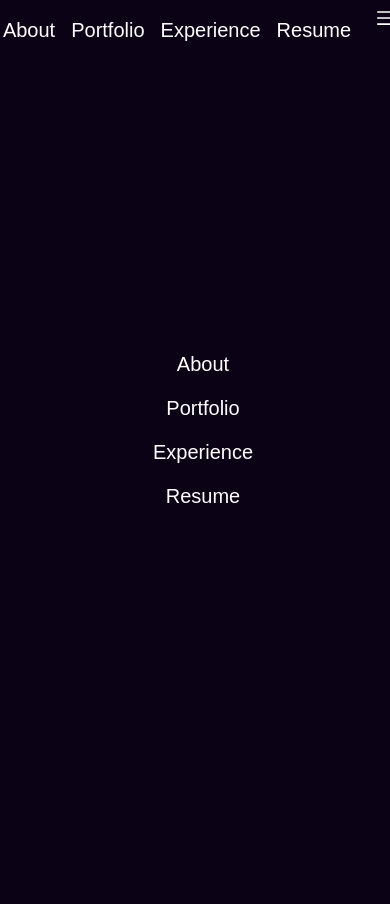
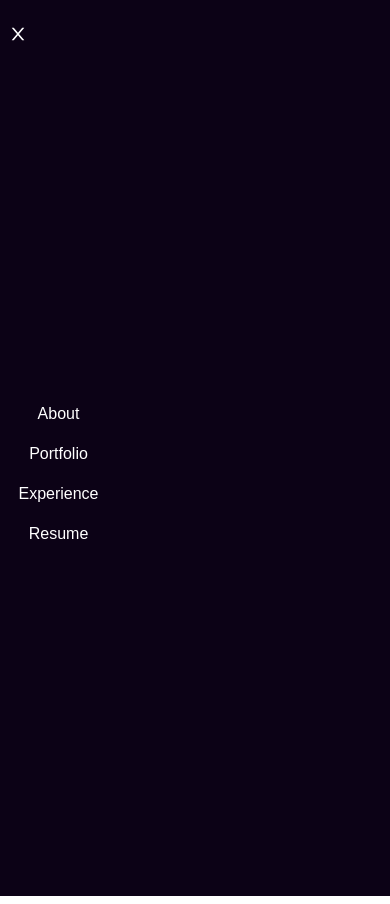
Before and after one commit to zackzellto/dev_portfolio_v1, a Next.js app: page / in a window 390 px wide. Built offline with nearby package versions, Linux system fonts and the light colour scheme.

Commit message:
mobile menu collapse works need to position

```diff
--- a/src/components/word-sphere/navbar/Navbar.tsx
+++ b/src/components/word-sphere/navbar/Navbar.tsx
@@ -12,49 +12,43 @@ const Navbar = () => {
 
   return (
     <div>
-        <div className='flex  text-xl text-white space-x-16 scroll-smooth bg-[#0C0216] px-8 py-8 justify-center cursor-pointer'>
-            <ul className='flex '>
+        <div className='flex justify-center items-center text-[22px] text-white bg-[#0C0216] px-8 py-8 cursor-pointer'>
+            <ul className='hidden md:flex '>
             <li className='hover:text-[#8A2BE2] p-8'>
                     <Link href='/about'>About</Link>
                 </li>
-
                 <li className='hover:text-[#8A2BE2] p-8'>
                     <Link href='/portfolio'>Portfolio</Link>
                 </li>
-
                 <li className='hover:text-[#8A2BE2] p-8'>
                     <Link href='/experience'>Experience</Link>
                 </li>
-
                 <li className='hover:text-[#8A2BE2] p-8'>
                     <Link href='/resume'>Resume</Link>
                 </li>
             </ul>
-            <div onClick={handleNav} className='block md:hidden'>
-                {nav ? <AiOutlineClose size={20} /> : <AiOutlineMenu size={20} />}
-            </div>
-            <div className={!nav ? 'fixed left-0 top-0 w-[60%] h-full' : 'fixed left-[100%]'}>
-                <ul className='flex flex-col justify-center items-center h-full'>
-                    <li className='hover:text-[#8A2BE2] p-8'>
+        </div>
+        <div onClick={handleNav} className='block md:hidden text-white bg-[#0C0216] px-8 py-8 cursor-pointer'>
+            {nav ? <AiOutlineMenu size={20} /> : <AiOutlineClose size={20} />}
+        </div>
+            <div className={!nav ? 'fixed w-[30%] text-white h-full' : 'fixed right-[100%]'}>
+                <ul className='flex flex-col justify-center items-center h-full md:hidden'>
+                    <li className='hover:text-[#8A2BE2] p-8 '>
                         <Link href='/about'>About</Link>
                     </li>
-
                     <li className='hover:text-[#8A2BE2] p-8'>
                         <Link href='/portfolio'>Portfolio</Link>
                     </li>
-
                     <li className='hover:text-[#8A2BE2] p-8'>
                         <Link href='/experience'>Experience</Link>
                     </li>
-
                     <li className='hover:text-[#8A2BE2] p-8'>
                         <Link href='/resume'>Resume</Link>
                     </li>
                 </ul>
                 </div>
         </div>
-    </div>
-  )
+    )
 }
 
 export default Navbar
```
